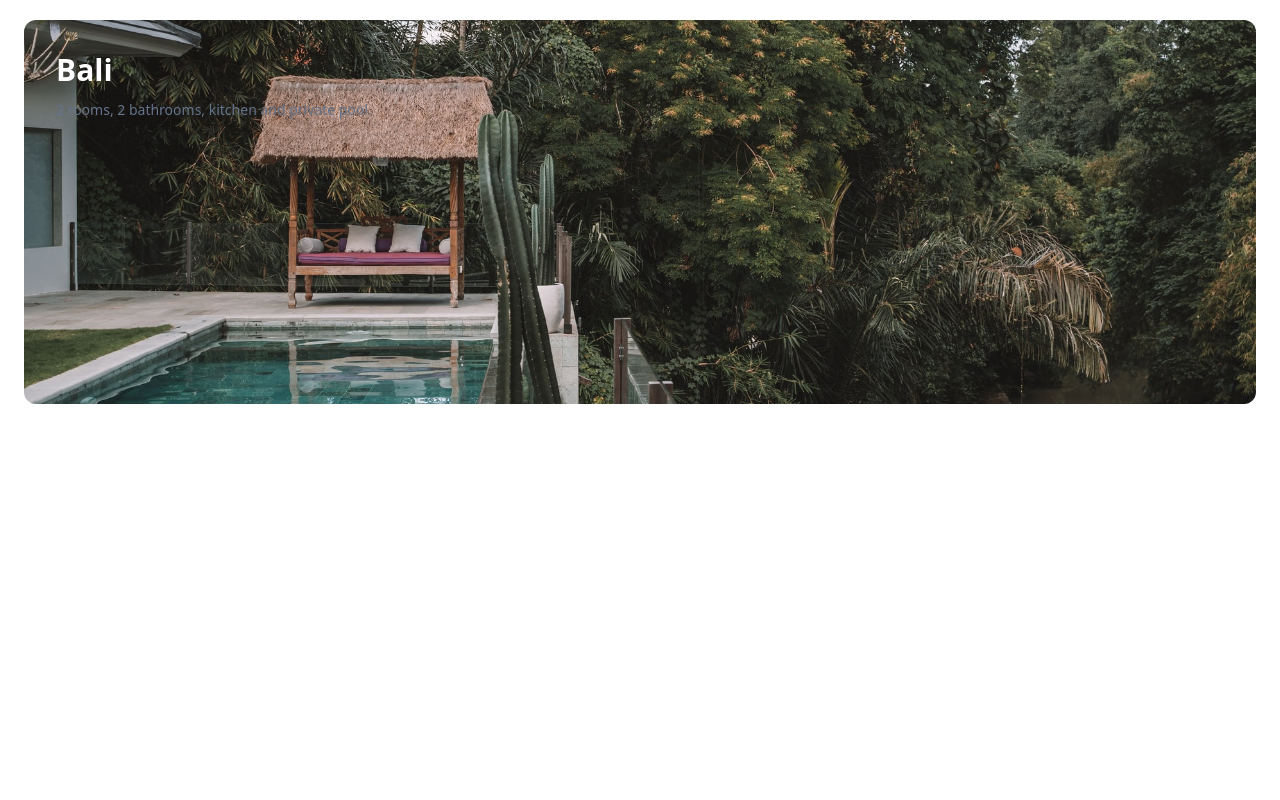
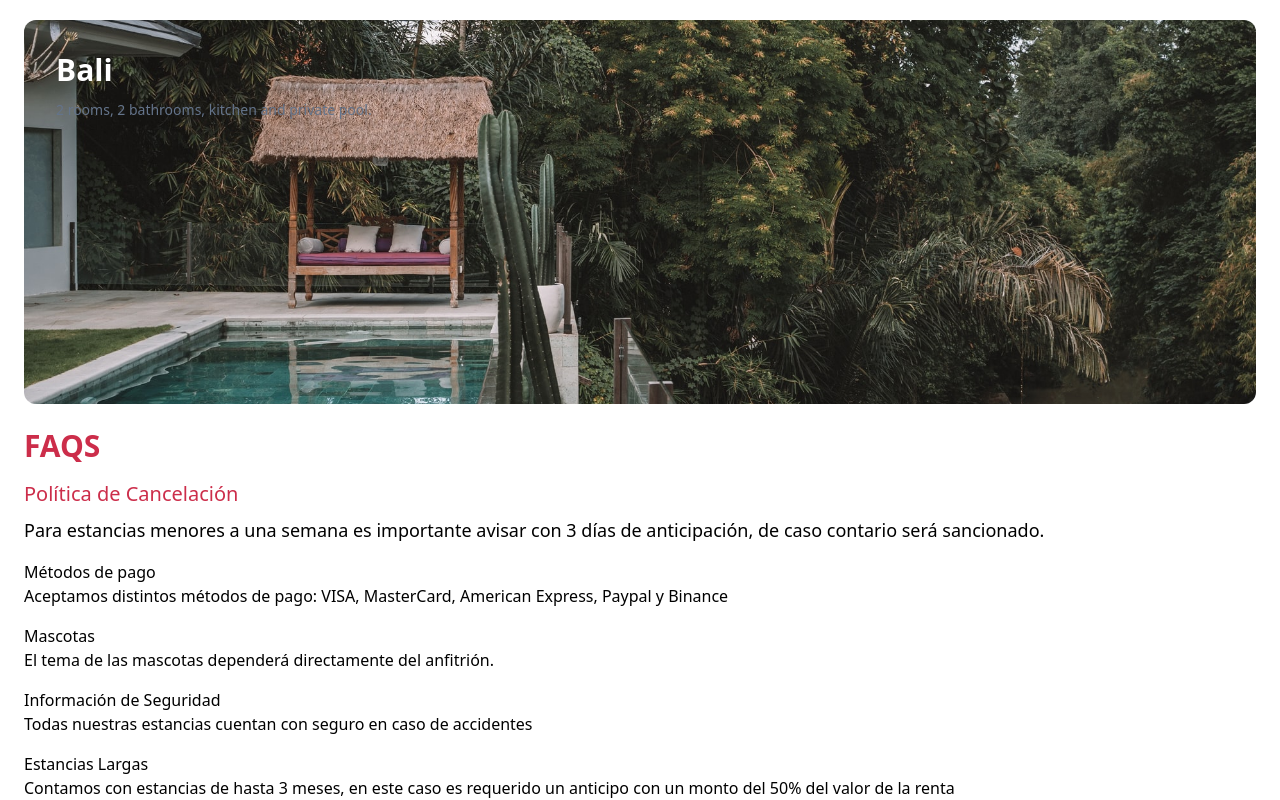
Before and after one commit to codigo-natural/travel-love, a website: page public/index.html in a window 1280 px wide. Shown: the part 1984-2784 px from the top of the page. Before the commit the page ends 2388 px from the top, so only its background shows below. Drawn offline with Linux system fonts and the light colour scheme; a web font is replaced by a local one.

Commit message:
Sección de FAQS

```diff
--- a/public/index.html
+++ b/public/index.html
@@ -22,7 +22,8 @@
             <input
               class="outline-none p-3 rounded-full shadow-sm transition-all ease-in-out duration-400 focus-within:shadow-sm focus:ring-2 focus:w-11/12"
               placeholder="San Francisco" type="search" name="" id="">
-            <button class="w-32 rounded-full text-xl font-semibold text-primary shadow-sm p-4 bg-white transition-all duration-500 ease-in-out hover:bg-primary hover:text-white transform hover:-translate-y-1 hover:scale-110">
+            <button
+              class="w-32 rounded-full text-xl font-semibold text-primary shadow-sm p-4 bg-white transition-all duration-500 ease-in-out hover:bg-primary hover:text-white transform hover:-translate-y-1 hover:scale-110">
               Explorar
             </button>
           </div>
@@ -85,7 +86,7 @@
               <img class="w-full h-full object-cover rounded-xl" src="./img/LA.jpg" alt="">
               <div class="absolute top-0 left-0 px-8">
                 <p class="CardTitle">Los Angeles</p>
-                <p class="text-sm mr-24 text-slate-500">4 rooms, 3 bathrooms,  kitchen and private pool.</p>
+                <p class="text-sm mr-24 text-slate-500">4 rooms, 3 bathrooms, kitchen and private pool.</p>
               </div>
             </div>
             <div class="w-full h-96 relative">
@@ -106,7 +107,42 @@
             </div>
           </div>
         </div>
-        <div id="faq"></div>
+        <div class="w-full h-full" id="faqs">
+          <div class="w-full h-full px-6 flex flex-col space-y-4">
+            <p class="text-3xl text-primary font-semibold mt-6">FAQS</p>
+            <div>
+              <p class="text-xl font-medium text-primary">Política de Cancelación</p>
+              <p class="text-lg pt-2">
+                Para estancias menores a una semana es importante avisar con 3 días de
+                anticipación, de caso contario será sancionado.
+              </p>
+            </div>
+            <div>
+              <p class="">Métodos de pago</p>
+              <p class="">
+                Aceptamos distintos métodos de pago: VISA, MasterCard, American Express,
+                Paypal y Binance
+              </p>
+            </div>
+            <div>
+              <p class="">Mascotas</p>
+              <p class="">El tema de las mascotas dependerá directamente del anfitrión.</p>
+            </div>
+            <div>
+              <p class="">Información de Seguridad</p>
+              <p class="">
+                Todas nuestras estancias cuentan con seguro en caso de accidentes
+              </p>
+            </div>
+            <div>
+              <p class="">Estancias Largas</p>
+              <p class="">
+                Contamos con estancias de hasta 3 meses, en este caso es requerido un
+                anticipo con un monto del 50% del valor de la renta
+              </p>
+            </div>
+          </div>
+        </div>
     </section>
     <footer></footer>
   </div>
```
Also changed, not shown: public/css/tailwind.css.
